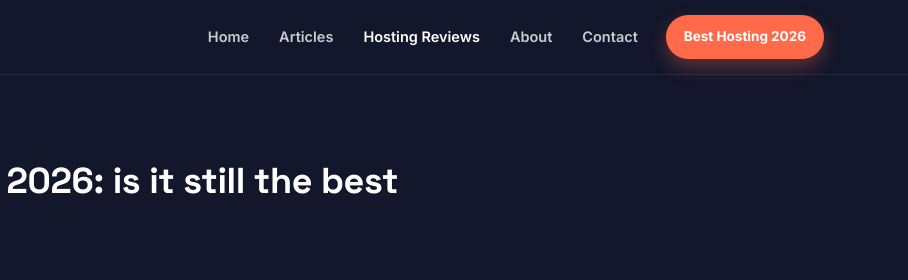
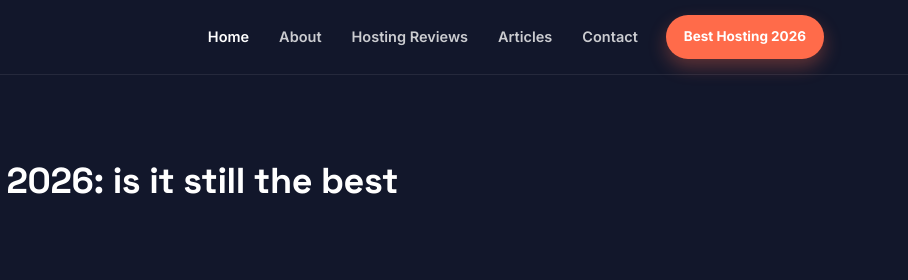
Before and after one commit to Asadaani10/asadaani-site, a plain HTML site: page review-hostinger.html in a window 1280 px wide. Shown: the top 280 px of the page, 372-1280 px from the left. Drawn offline with Linux system fonts and the light colour scheme.

Commit message:
Update review-hostinger.html

```diff
--- a/review-hostinger.html
+++ b/review-hostinger.html
@@ -18,10 +18,10 @@
     <a href="index.html" class="brand"><img src="images/logo-horizontal-light.svg" alt="Asadaani" height="34"></a>
     <nav>
       <ul class="nav-links">
-        <li><a href="index.html">Home</a></li>
+        <li><a href="index.html" class="active">Home</a></li>
+        <li><a href="about.html">About</a></li>
+        <li><a href="reviews.html">Hosting Reviews</a></li>
         <li><a href="articles.html">Articles</a></li>
-        <li><a href="reviews.html" class="active">Hosting Reviews</a></li>
-        <li><a href="about.html">About</a></li>
         <li><a href="contact.html">Contact</a></li>
       </ul>
     </nav>
```
